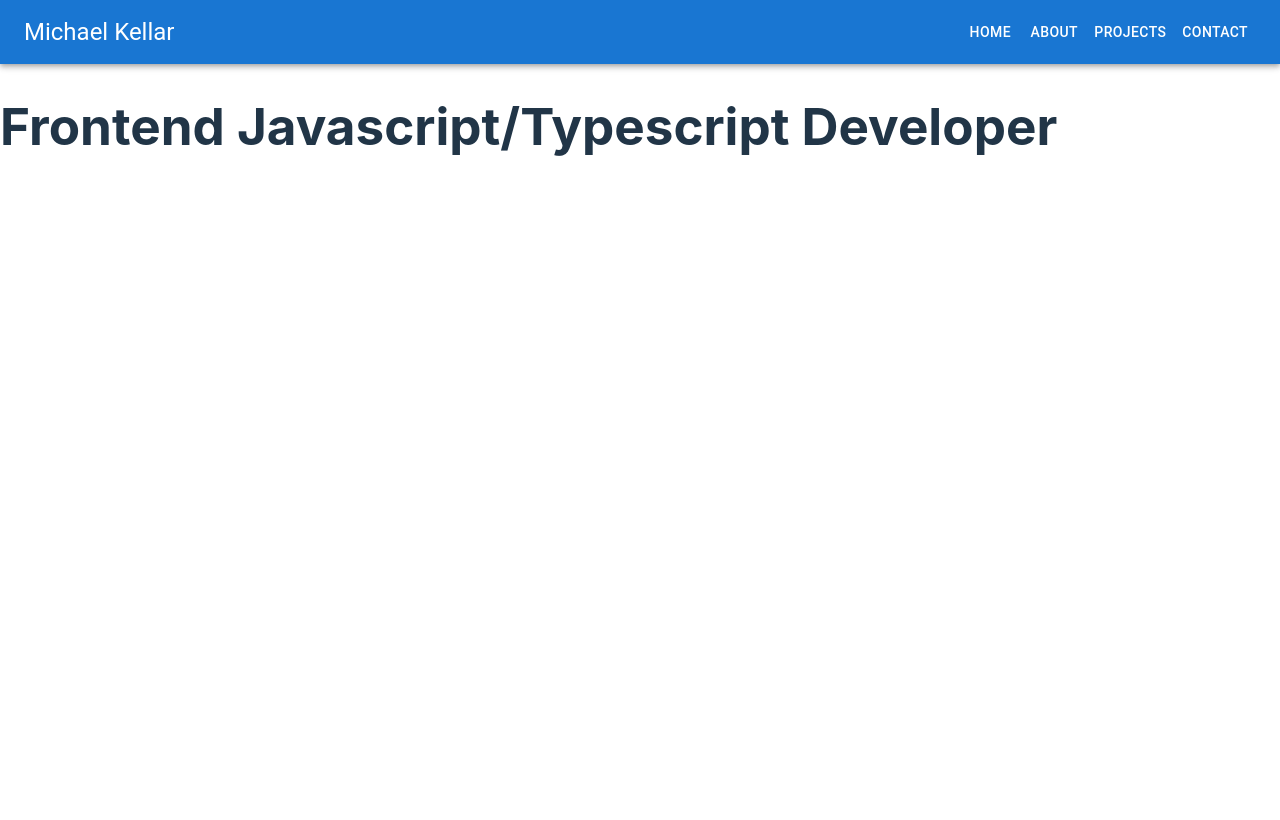
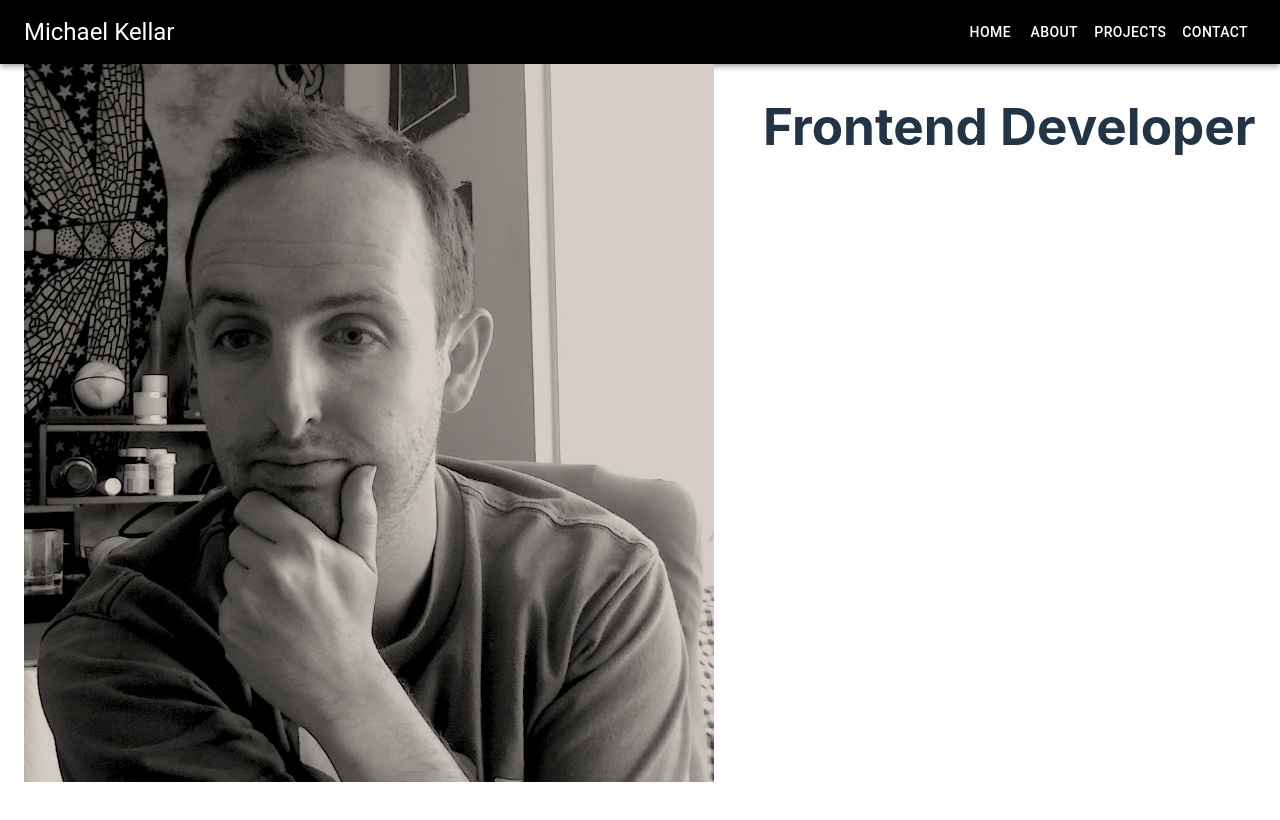
Before and after one commit to DrQuacks/portfolio-website, a React (Vite) app: page / in a window 1280 px wide. Shown: the top 820 px of the page. Built offline with nearby package versions, Linux system fonts and the light colour scheme.

Commit message:
added photo to home page

```diff
--- a/src/App.css
+++ b/src/App.css
@@ -33,5 +33,19 @@
   width: 100%;
   min-height: 800px;
   display: flex;
+  flex-direction: column;
+}
+
+.homeBody {
+  display:flex;
   flex-direction: row;
+  justify-content: space-around;
 }
+
+.homeImage {
+  order:1;
+}
+
+.homeTitleText {
+  order: 2;
+}
--- a/src/Components/HomePage.tsx
+++ b/src/Components/HomePage.tsx
@@ -1,11 +1,18 @@
 import textJson from '../assets/site_text.json';
+import thinkingImageBW from '../assets/thinkingBW.jpg'; // Ensure you have the correct path to your image
+
 
 const HomePage = () => {
   const homePageText = textJson.home
   const { title} = homePageText
   return (
-    <div>
-      <h1>{title}</h1>
+    <div className='homeBody'>
+      <div className='homeImage'>
+        <img src={thinkingImageBW} alt='Me' />
+      </div>
+      <div className='homeTitleText'>
+        <h1>{title}</h1>
+      </div>
     </div>
   );
 };
--- a/src/Components/NavigationBar.tsx
+++ b/src/Components/NavigationBar.tsx
@@ -17,8 +17,8 @@ function NavigationBar(
     return <NavButtton key={page} page={page} clickHandler={setPage} />
   })
   return (
-    <Box className = "NavBarDiv" sx={{ flexGrow: 1 }}>
-      <AppBar position="static">
+    <Box className = "NavBarDiv" sx={{ flexGrow: 1}}>
+      <AppBar position="static" sx={{backgroundColor: 'black' }}>
         <Toolbar>
           <Typography variant="h5" component="div" sx={{ flexGrow: 1 }}>
             Michael Kellar
--- a/src/assets/site_text.json
+++ b/src/assets/site_text.json
@@ -1,6 +1,6 @@
 {
     "home":{
-        "title":"Frontend Javascript/Typescript Developer",
+        "title":"Frontend Developer",
         "subtitle":"with an active interest in ML/AI in Python",
         "description":"I am a web developer with experience in front-end and back-end development. I have worked with a variety of technologies and frameworks, including React, Angular, Node.js, and Express. I am passionate about creating beautiful and functional websites that help businesses grow and succeed. I am always looking for new opportunities to learn and grow as a developer, and I am excited to work with you on your next project."
     },
```
Also changed, not shown: src/assets/thinkingBW.jpg (added).
